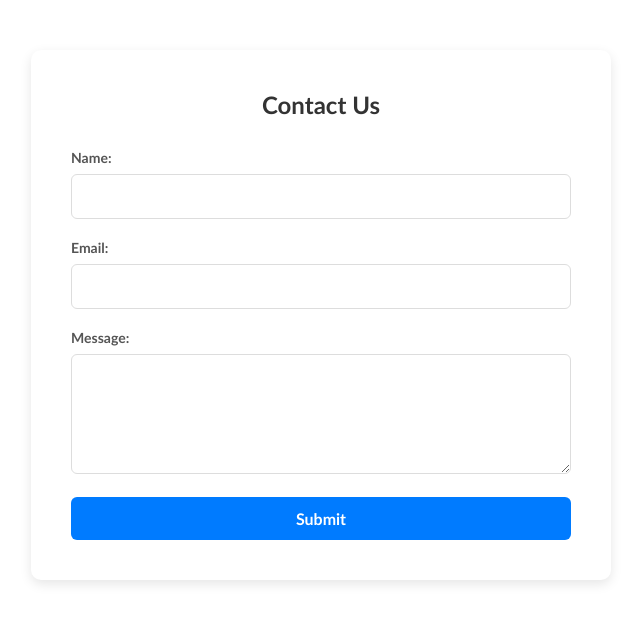
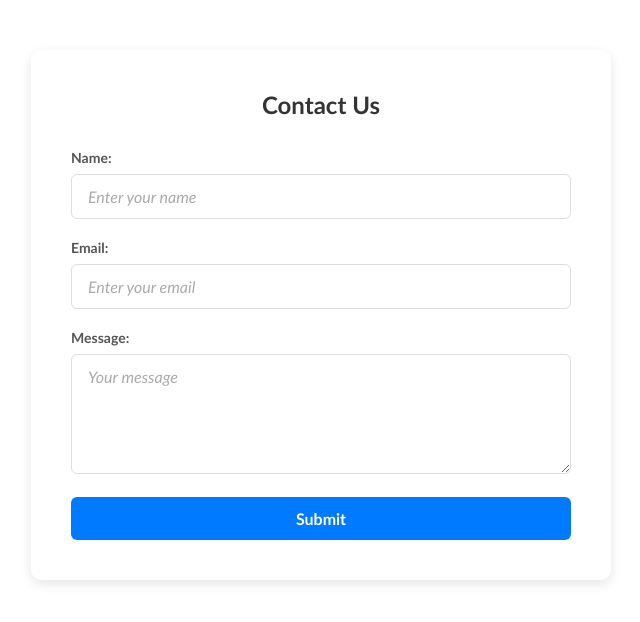
Before and after one commit to pranaysalunke5/Personal-Portfolio, a React (Create React App) app: page /contact in a window 1280 px wide. Shown: the top 622 px of the page, without its empty margins (319-959 px from the left). Built offline with nearby package versions, Linux system fonts and the light colour scheme.

Commit message:
changes contact

```diff
--- a/src/components/Body/Contact/Contact.jsx
+++ b/src/components/Body/Contact/Contact.jsx
@@ -1,5 +1,5 @@
 import React from 'react';
-import './Contact.css'; // Import the CSS file
+import './Contact.css'; // Import the updated CSS file
 
 const Contact = () => {
   return (
@@ -8,15 +8,15 @@ const Contact = () => {
       <form className="contact-form">
         <div className="form-group">
           <label htmlFor="name">Name:</label>
-          <input type="text" id="name" name="name" required />
+          <input type="text" id="name" name="name" placeholder="Enter your name" required />
         </div>
         <div className="form-group">
           <label htmlFor="email">Email:</label>
-          <input type="email" id="email" name="email" required />
+          <input type="email" id="email" name="email" placeholder="Enter your email" required />
         </div>
         <div className="form-group">
           <label htmlFor="message">Message:</label>
-          <textarea id="message" name="message" required></textarea>
+          <textarea id="message" name="message" placeholder="Your message" required></textarea>
         </div>
         <button type="submit">Submit</button>
       </form>
```
